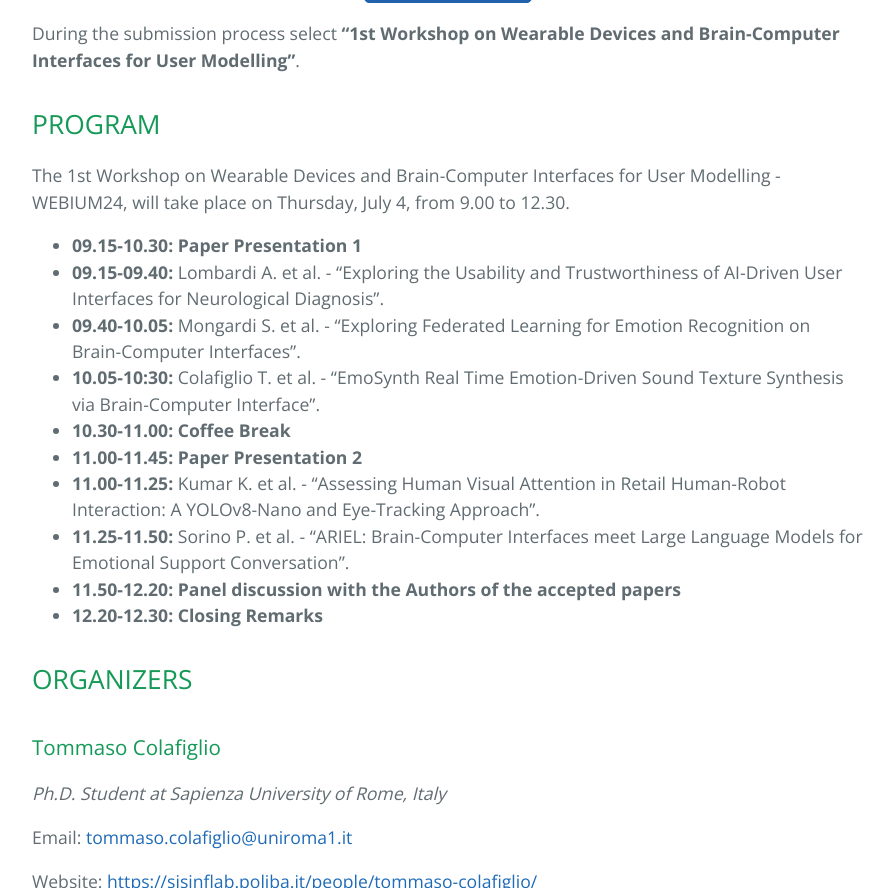
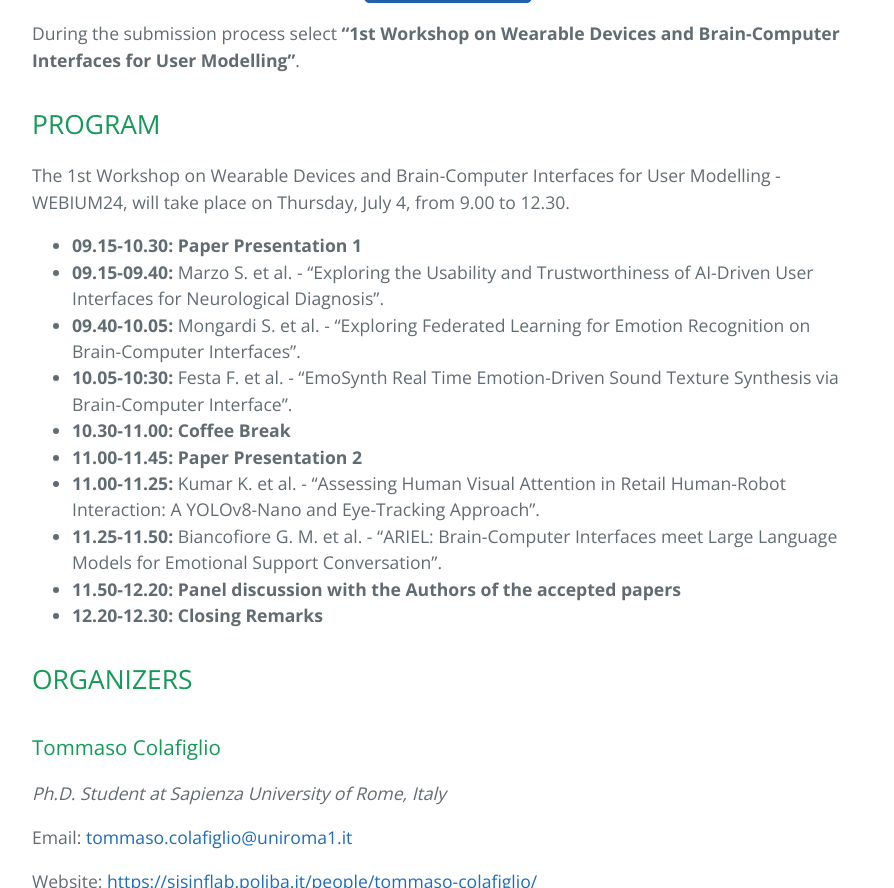
Before and after one commit to sisinflab/webium24, a Jekyll site: the page built from index.md, in a window 1280 px wide and 900 px high, scrolled down 4023 px, cut to the strip 0-888 px from the top of the window. Shown: the whole strip, without its empty margins (192-1086 px from the left). Built offline with Jekyll 4.4.1, drawn with Linux system fonts in a browser that asks for light colours.

Commit message:
Update index.md

```diff
--- a/index.md
+++ b/index.md
@@ -94,13 +94,13 @@ During the submission process select <b>“1st Workshop on Wearable Devices and
 The 1st Workshop on Wearable Devices and Brain-Computer Interfaces for User Modelling - WEBIUM24, will take place on Thursday, July 4, from 9.00 to 12.30.
 
 + <b>09.15-10.30: Paper Presentation 1</b>
-+ <b>09.15-09.40:</b> Lombardi A. et al. - "Exploring the Usability and Trustworthiness of AI-Driven User Interfaces for Neurological Diagnosis".
++ <b>09.15-09.40:</b> Marzo S. et al. - "Exploring the Usability and Trustworthiness of AI-Driven User Interfaces for Neurological Diagnosis".
 + <b>09.40-10.05:</b> Mongardi S. et al. - "Exploring Federated Learning for Emotion Recognition on Brain-Computer Interfaces".
-+ <b>10.05-10:30:</b> Colafiglio T. et al. - "EmoSynth Real Time Emotion-Driven Sound Texture Synthesis via Brain-Computer Interface".
++ <b>10.05-10:30:</b> Festa F. et al. - "EmoSynth Real Time Emotion-Driven Sound Texture Synthesis via Brain-Computer Interface".
 + <b>10.30-11.00: Coffee Break</b>
 + <b>11.00-11.45: Paper Presentation 2</b>
 + <b>11.00-11.25:</b> Kumar K. et al. - "Assessing Human Visual Attention in Retail Human-Robot Interaction: A YOLOv8-Nano and Eye-Tracking Approach".
-+ <b>11.25-11.50:</b> Sorino P. et al. - "ARIEL: Brain-Computer Interfaces meet Large Language Models for Emotional Support Conversation".
++ <b>11.25-11.50:</b> Biancofiore G. M. et al. - "ARIEL: Brain-Computer Interfaces meet Large Language Models for Emotional Support Conversation".
 + <b>11.50-12.20: Panel discussion with the Authors of the accepted papers</b>
 + <b>12.20-12.30: Closing Remarks</b>
 
```
